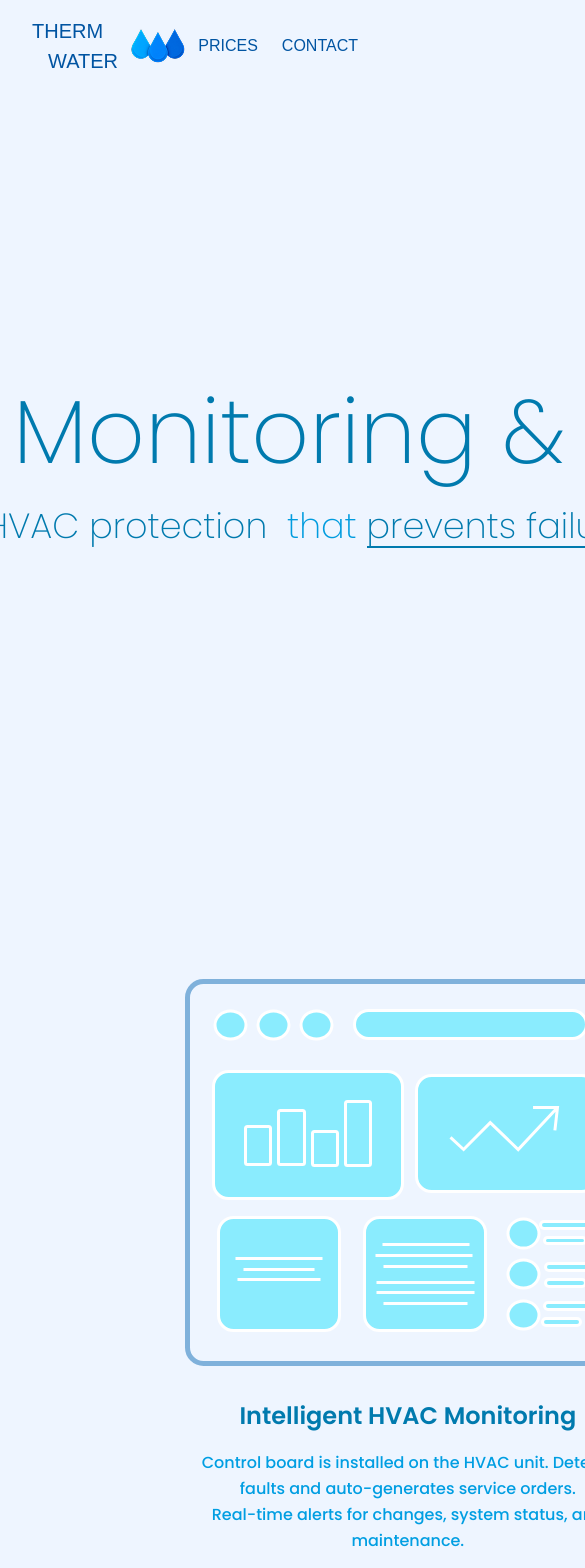
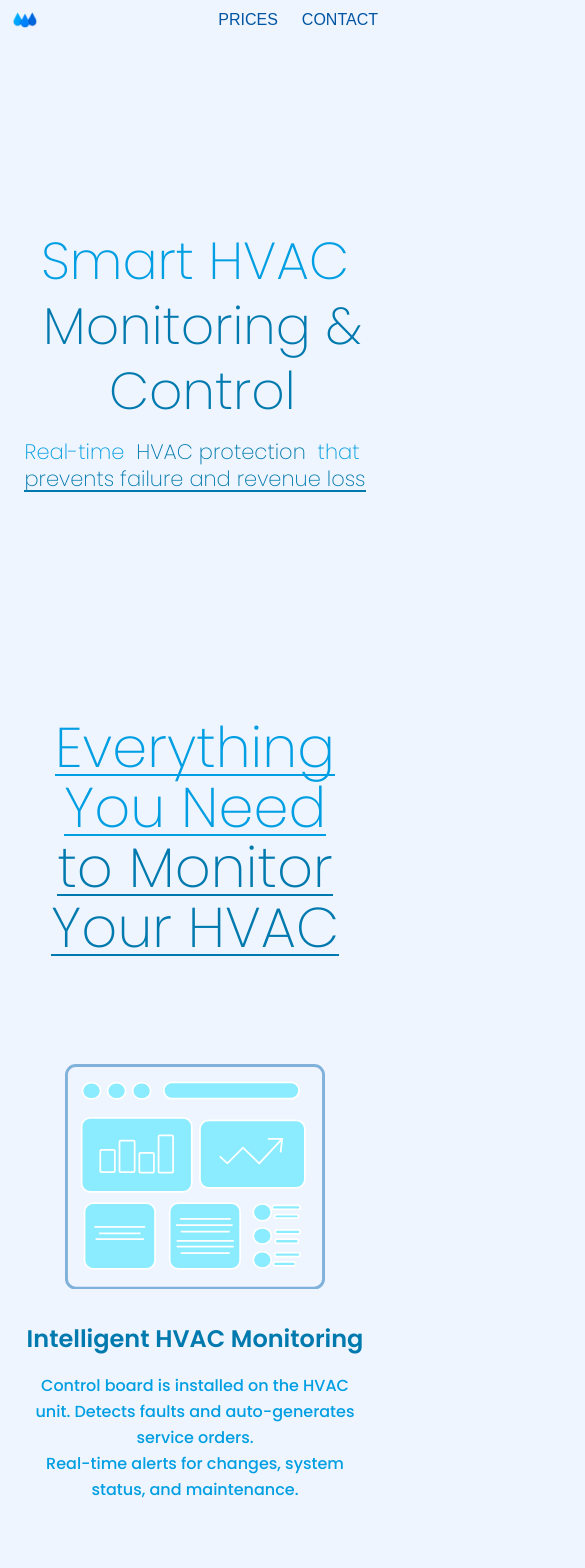
Before and after one commit to arthuur01/therm-water-sms, a Next.js app: page / in a window 390 px wide. Shown: the top 1568 px of the page, 585 px wide, since content can reach past the window. Built offline with nearby package versions, Linux system fonts and the light colour scheme; a web font is replaced by a local one.

Commit message:
mobile adaptando os textos

```diff
--- a/app/components/BellDrawSVG.tsx
+++ b/app/components/BellDrawSVG.tsx
@@ -55,8 +55,7 @@ export default function BellDrawSVG() {
   return (
     <svg
       ref={svgRef}
-      width="247"
-      height="298"
+      className="w-56 h-auto max-w-full sm:w-60 lg:w-62"
       viewBox="0 0 247 298"
       fill="none"
       xmlns="http://www.w3.org/2000/svg"
--- a/app/components/ControlPanelDrawSVG.tsx
+++ b/app/components/ControlPanelDrawSVG.tsx
@@ -74,8 +74,7 @@ export default function ControlPanelDrawSVG() {
   return (
     <svg
       ref={svgRef}
-      width="446"
-      height="387"
+      className="w-65 h-auto max-w-full sm:w-80 lg:w-111.5"
       viewBox="0 0 446 387"
       fill="none"
       xmlns="http://www.w3.org/2000/svg"
--- a/app/components/EverythingText.tsx
+++ b/app/components/EverythingText.tsx
@@ -69,45 +69,54 @@ export default function EverythingText() {
   }, []);
 
   const splitIntoLetters = (text: string) => {
-    return text.split('').map((char, index) => (
-      <span
-        key={index}
-        className="letter inline-block"
-        style={{ whiteSpace: char === ' ' ? 'pre' : 'normal' }}
-      >
-        {char === ' ' ? '\u00A0' : char}
+    return text.split(/(\s+)/).map((chunk, chunkIndex) => {
+      if (/^\s+$/.test(chunk)) {
+        return (
+          <span key={`space-${chunkIndex}`} style={{ whiteSpace: 'pre' }}>
+            {chunk}
           </span>
-    ));
+        );
+      }
+
+      return (
+        <span key={`word-${chunkIndex}`} className="inline-block whitespace-nowrap">
+          {chunk.split('').map((char, letterIndex) => (
+            <span key={`${chunkIndex}-${letterIndex}`} className="letter inline-block">
+              {char}
+            </span>
+          ))}
+        </span>
+      );
+    });
   };
 
   return (
-    <div ref={containerRef} className="text-right max-w-4xl">
+    <div ref={containerRef} className="w-full max-w-none text-center lg:max-w-4xl lg:text-right">
+      <div className="flex flex-col items-center gap-1 sm:gap-2 lg:items-end lg:gap-0">
         <div ref={line1Ref} className="relative inline-block">
-        <h2 className="font-poppins font-extralight text-[80px] leading-tight text-[#009EE2]">
+          <h2 className="font-poppins font-extralight text-[56px] leading-none text-[#009EE2] sm:text-[68px] lg:text-[80px]">
             {splitIntoLetters('Everything')}
           </h2>
-        <span className="underline-anim absolute bottom-0 left-0 w-full h-[2px] bg-[#009EE2] origin-left" />
+          <span className="underline-anim absolute bottom-0 left-0 w-full h-0.5 bg-[#009EE2] origin-left" />
         </div>
-      <br />
         <div ref={line2Ref} className="relative inline-block">
-        <h2 className="font-poppins font-extralight text-[80px] leading-tight text-[#009EE2]">
+          <h2 className="font-poppins font-extralight text-[56px] leading-none text-[#009EE2] sm:text-[68px] lg:text-[80px]">
             {splitIntoLetters('You Need')}
           </h2>
-        <span className="underline-anim absolute bottom-0 left-0 w-full h-[2px] bg-[#009EE2] origin-left" />
+          <span className="underline-anim absolute bottom-0 left-0 w-full h-0.5 bg-[#009EE2] origin-left" />
         </div>
-      <br />
         <div ref={line3Ref} className="relative inline-block">
-        <h2 className="font-poppins font-extralight text-[80px] leading-tight text-[#007AAE]">
+          <h2 className="font-poppins font-extralight text-[56px] leading-none text-[#007AAE] sm:text-[68px] lg:text-[80px]">
             {splitIntoLetters('to Monitor')}
           </h2>
-        <span className="underline-anim absolute bottom-0 left-0 w-full h-[2px] bg-[#007AAE] origin-left" />
+          <span className="underline-anim absolute bottom-0 left-0 w-full h-0.5 bg-[#007AAE] origin-left" />
         </div>
-      <br />
         <div ref={line4Ref} className="relative inline-block">
-        <h2 className="font-poppins font-extralight text-[80px] leading-tight text-[#007AAE]">
+          <h2 className="font-poppins font-extralight text-[56px] leading-none text-[#007AAE] sm:text-[68px] lg:text-[80px]">
             {splitIntoLetters('Your HVAC')}
           </h2>
-        <span className="underline-anim absolute bottom-0 left-0 w-full h-[2px] bg-[#007AAE] origin-left" />
+          <span className="underline-anim absolute bottom-0 left-0 w-full h-0.5 bg-[#007AAE] origin-left" />
+        </div>
       </div>
     </div>
   );
--- a/app/components/HeroHeader.tsx
+++ b/app/components/HeroHeader.tsx
@@ -53,16 +53,29 @@ export default function HeroHeader() {
     }
   }, []);
 
-  const splitIntoLetters = (text: string, color: string, underline = false) => {
-    return text.split('').map((char, index) => (
-      <span
-        key={index}
-        className={`letter inline-block ${color}`}
-        style={{ whiteSpace: char === ' ' ? 'pre' : 'normal' }}
-      >
-        {char === ' ' ? '\u00A0' : char}
-      </span>
-    ));
+  const splitIntoLetters = (text: string, color: string) => {
+    return text.split(/(\s+)/).map((chunk, chunkIndex) => {
+      if (/^\s+$/.test(chunk)) {
+        return (
+          <span key={`space-${chunkIndex}`} style={{ whiteSpace: 'pre' }}>
+            {chunk}
+          </span>
+        );
+      }
+
+      return (
+        <span key={`word-${chunkIndex}`} className="inline-block whitespace-nowrap">
+          {chunk.split('').map((char, letterIndex) => (
+            <span
+              key={`${chunkIndex}-${letterIndex}`}
+              className={`letter inline-block ${color}`}
+            >
+              {char}
+            </span>
+          ))}
+        </span>
+      );
+    });
   };
 
   return (
@@ -70,7 +83,7 @@ export default function HeroHeader() {
       {/* H1 - Perfect Pool Temperature */}
       <h1
         ref={h1Ref}
-        className="font-poppins font-extralight text-[90px] text-left w-370 leading-tight"
+        className="font-poppins font-extralight text-[52px] text-center w-full  lg:text-[90px] lg:text-left  lg:w-370 leading-tight"
       >
         {splitIntoLetters('Smart HVAC', 'text-[#009EE2]')}
         {splitIntoLetters(' Monitoring & Control', 'text-[#007AAE]')}
@@ -79,7 +92,7 @@ export default function HeroHeader() {
       {/* H2 - Remote monitoring... */}
       <h2
         ref={h2Ref}
-        className="font-poppins font-extralight text-[35px] text-right w-370 mt-4 leading-tight"
+        className="font-poppins font-extralight text-[21px] lg:text-[35px] text-center lg:text-right lg:w-370 mt-4 leading-tight"
       >
         {splitIntoLetters('Real-time  ', 'text-[#009CDF]')}
         {splitIntoLetters('HVAC protection ', 'text-[#007AAE]')}
@@ -88,7 +101,7 @@ export default function HeroHeader() {
           {splitIntoLetters('prevents failure and revenue loss', 'text-[#007AAE]')}
           <span
             ref={underlineRef}
-            className="absolute bottom-0 left-0 w-full h-[2px] bg-[#007AAE] origin-left"
+            className="absolute bottom-0 left-0 w-full h-0.5 bg-[#007AAE] origin-left"
             style={{ transform: 'scaleX(0)' }}
           />
         </span>
--- a/app/components/Navbar.tsx
+++ b/app/components/Navbar.tsx
@@ -80,9 +80,9 @@ export default function Navbar() {
   }, []);
 
   return (
-    <nav className="flex justify-between items-center px-8 py-4 fixed top-0 left-0 right-0 z-50 bg-background">
+    <nav className="flex justify-between items-center px-3 py-2 md:px-8 md:py-4 fixed top-0 md:left-0 md:right-0 z-50 bg-background gap-45">
       {/* Primeiro elemento - THERM WATER */}
-      <div className="font-inter text-[20px] text-[#0054A2] hover:text-[#0077CC] transition-colors duration-300">
+      <div className="hidden md:block font-inter text-[20px] text-[#0054A2] hover:text-[#0077CC] transition-colors duration-300">
         <span ref={thermRef} className="inline-block">THERM</span>
         <br/>
         <span ref={waterRef} className="ml-4 inline-block">WATER</span>
--- a/app/page.tsx
+++ b/app/page.tsx
@@ -16,7 +16,7 @@ export default function Home() {
       <Navbar />
 
       {/* Header Section */}
-      <header className="min-h-screen flex flex-col justify-center items-center px-8 pt-20 relative">
+      <header className="h-180 md:min-h-screen flex flex-col justify-center items-center lg:px-8 lg:pt-20 relative">
         <HeroHeader />
 
         {/* Scroll for More - Canto inferior esquerdo */}
@@ -24,17 +24,17 @@ export default function Home() {
       </header>
 
       {/* Seção com Pin - Remote Access + Smart Scheduling */}
-      <div className="flex justify-center gap-90">
+      <div className="flex flex-col items-center justify-center gap-8 px-6 lg:flex-row lg:items-start lg:gap-90 lg:px-0">
         {/* Lado Direito - Everything You Need (sticky) */}
-        <div className="w-150 flex items-center justify-end sticky top-0 self-start h-screen">
+        <div className="flex w-full items-center justify-center lg:h-screen lg:w-150 lg:justify-end lg:sticky lg:top-0 lg:self-start">
           <EverythingText />
         </div>
 
         {/* Lado Esquerdo - Remote Access + Smart Scheduling (scroll normal) */}
-        <div className="w-150 flex flex-col">
+        <div className="flex w-full max-w-md flex-col items-center lg:w-150 lg:max-w-none">
           {/* Remote Access */}
-          <div className="min-h-screen flex items-center justify-center">
-            <div className="flex flex-col items-center text-center max-w-md">
+          <div className="flex min-h-[70vh] w-full items-center justify-center lg:min-h-screen">
+            <div className="mx-auto flex w-full flex-col items-center text-center max-w-md">
               <ControlPanelDrawSVG />
               <SectionText
                 title="Intelligent HVAC Monitoring"
@@ -49,8 +49,8 @@ export default function Home() {
           </div>
 
           {/* Smart Scheduling */}
-          <div className="min-h-screen flex items-center justify-center">
-            <div className="flex flex-col items-center text-center max-w-md">
+          <div className="flex min-h-[70vh] w-full items-center justify-center lg:min-h-screen">
+            <div className="mx-auto flex w-full flex-col items-center text-center max-w-md">
               <BellDrawSVG />
               <SectionText
                 title="AUTOMATIC SERVICE ORDER GENERATION"
--- a/package.json
+++ b/package.json
@@ -12,7 +12,7 @@
     "@types/nprogress": "^0.2.3",
     "gsap": "^3.15.0",
     "lenis": "^1.3.23",
-    "next": "16.2.4",
+    "next": "^16.2.6",
     "nprogress": "^0.2.0",
     "react": "19.2.4",
     "react-dom": "19.2.4"
```
Also changed, not shown: 1 other file (tests, documents, lock files or other folders). Lines whose indentation alone changed are shown as unchanged.
